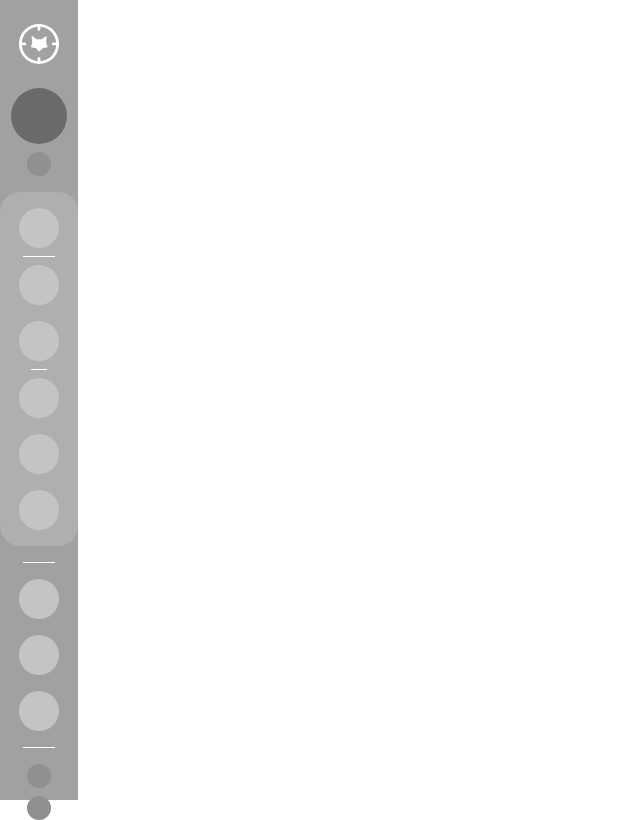
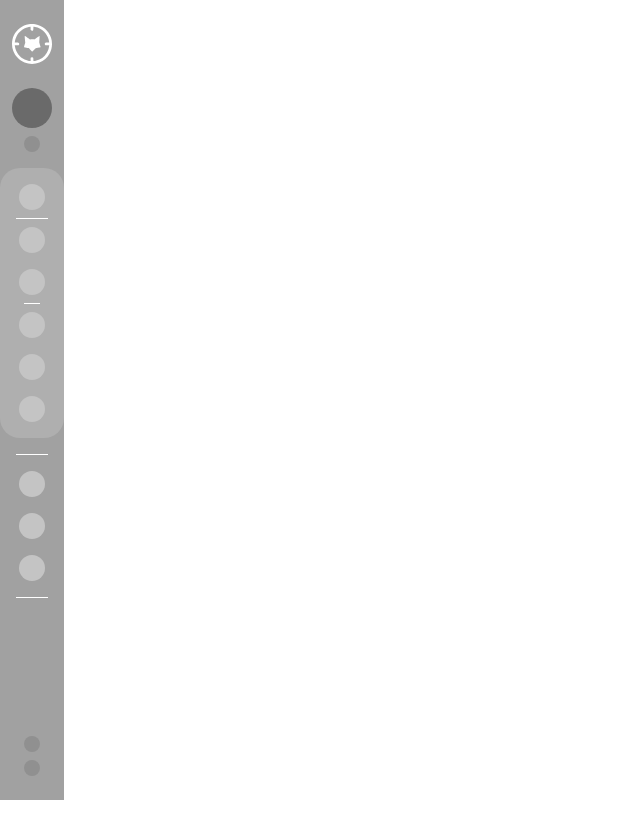
Before and after one commit to RibleBlock/foxchaser, a React (Create React App) app in the folder frontend/: page / in a window 1280 px wide. Shown: the whole page, without its empty margins (0-640 px from the left). Built offline with nearby package versions, Linux system fonts and the light colour scheme.

Commit message:
sidebar resized

```diff
--- a/frontend/src/components/SideBar/styles.ts
+++ b/frontend/src/components/SideBar/styles.ts
@@ -13,10 +13,9 @@ export const Container = styled.aside`
 
     background-color: #a1a1a1;
 
-    width: min(4.875rem, 20%);
+    width: 64px;
     height: 100%;
     padding: 1.5rem 0;
-
   }
 `;
 
@@ -64,8 +63,8 @@ export const WrapperGames = styled(Wrapper)`
 `;
 
 export const Avatar = styled.div`
-  width: 3.5rem;
-  height: 3.5rem;
+  width: 2.5rem;
+  height: 2.5rem;
 
   background-color: #6a6a6a;
   border-radius: 100%;
@@ -80,8 +79,8 @@ export const Separator = styled.div<{ small?: boolean }>`
 `;
 
 const iconCSS = css`
-  width: 2.5rem;
-  height: 2.5rem;
+  width: 1.625rem;
+  height: 1.625rem;
 
   background-color: #c4c4c4;
   border-radius: 100%;
@@ -89,8 +88,8 @@ const iconCSS = css`
 `;
 
 const miniIconCSS = css`
-  width: 1.5rem;
-  height: 1.5rem;
+  width: 1rem;
+  height: 1rem;
 
   background-color: #909090;
   border-radius: 100%;
```
